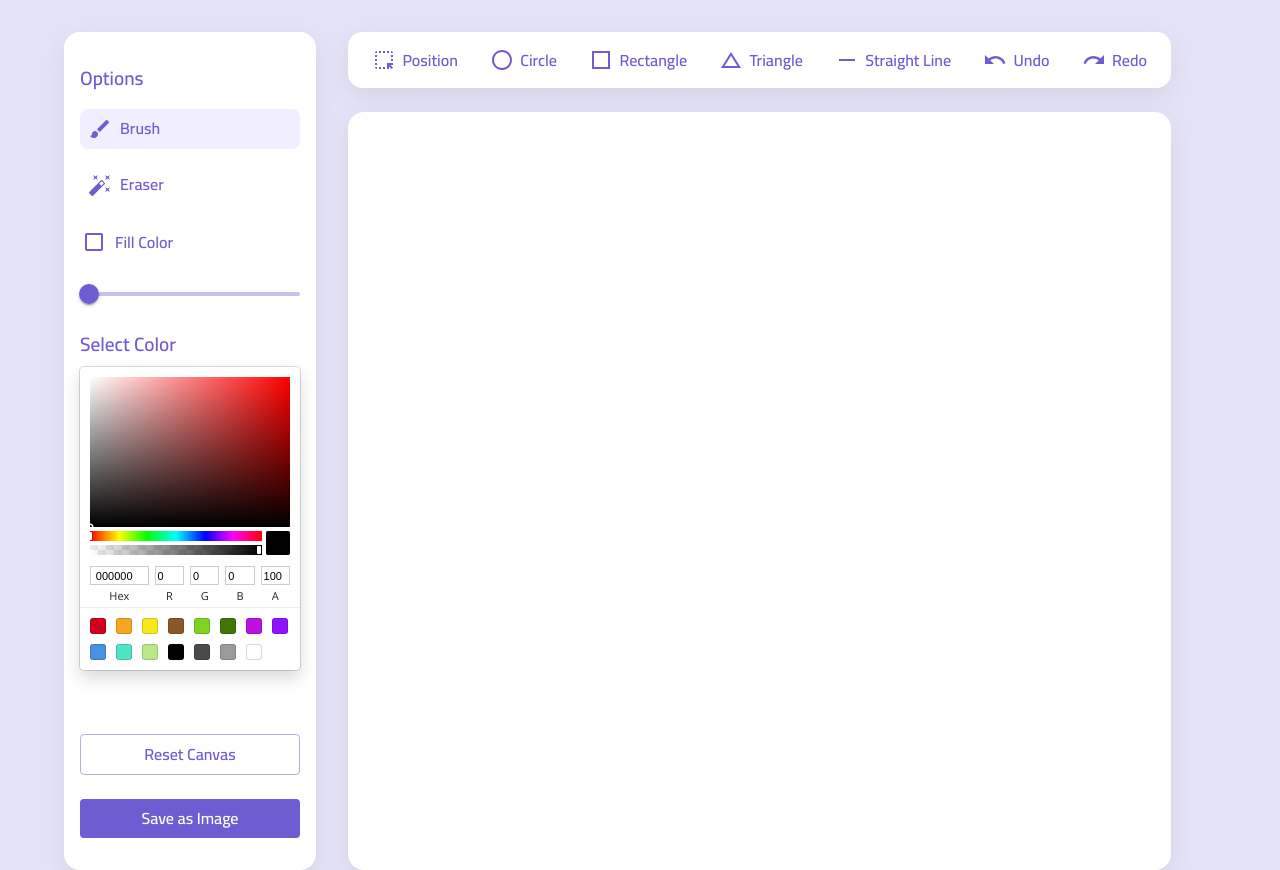
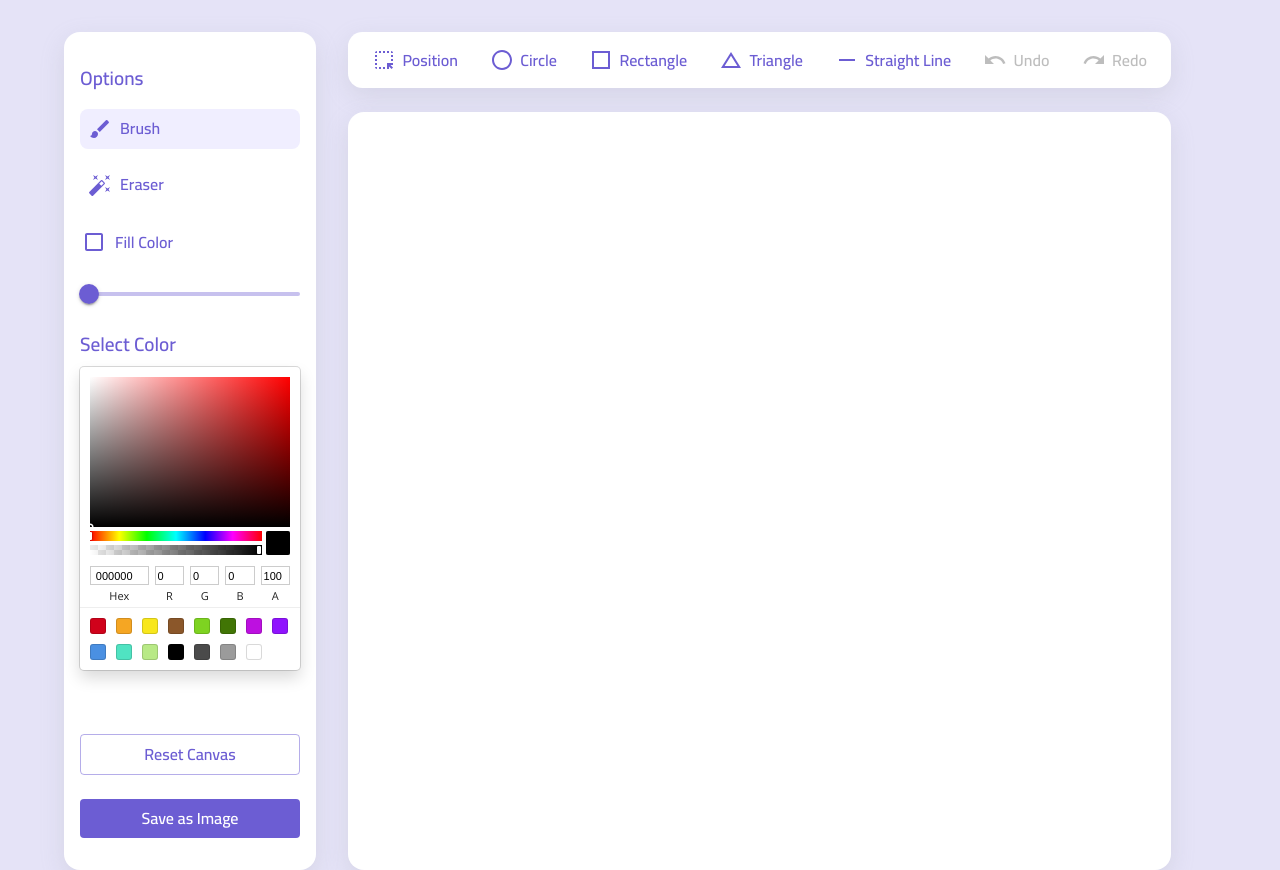
Before and after one commit to kobir1989/drawing-app, a React (Vite) app: page / in a window 1280 px wide. Built offline with nearby package versions, Linux system fonts and the light colour scheme.

Commit message:
feat: add undo and redo feature

```diff
--- a/src/App.jsx
+++ b/src/App.jsx
@@ -1,5 +1,5 @@
 import { Container, Stack } from '@mui/material'
-import { useCallback, useEffect, useState } from 'react'
+import { useCallback, useState } from 'react'
 import { v4 as uuidv4 } from 'uuid'
 import Canvas from './components/Canvas'
 import SideBar from './components/SideBar'
@@ -12,6 +12,8 @@ function App() {
   const [selectedRange, setSelectedRange] = useState(5)
   const [checkedFillColor, setCheckedFillColor] = useState(false)
   const { canvasRef, context } = useCanvasContest()
+  const [undoArray, setUndoArray] = useState([])
+  const [redoArray, setRedoArray] = useState([])
 
   // Handle Selected Color (*color picker)
   const handleSelectedColor = e => {
@@ -63,9 +65,36 @@ function App() {
     }
   }
 
-  useEffect(() => {
-    // setCanvasBackGround()
-  }, [setCanvasBackGround])
+  // handle Undo Drowing
+  const handleUndoDrawing = () => {
+    if (undoArray.length > 0) {
+      const updatedUndoArray = [...undoArray]
+      const lastIndex = updatedUndoArray.pop()
+      setRedoArray(prev => [...prev, lastIndex])
+      setUndoArray(updatedUndoArray)
+
+      // Check if there are still valid items in the updatedUndoArray
+      if (updatedUndoArray.length > 0) {
+        // render the last poped imageData from updatedUndoArray on the canvas
+        const lastImageData = updatedUndoArray[updatedUndoArray.length - 1]
+        context.putImageData(lastImageData, 0, 0)
+      } else {
+        // If the updatedUndoArray is empty, clear the canvas or handle it as needed
+        handleResetCanvas()
+      }
+    }
+  }
+  // handle Redo Drawing
+  const handleRedoDrawing = () => {
+    if (redoArray.length > 0) {
+      const updatedRedoArray = [...redoArray]
+      const lastIndex = updatedRedoArray.pop()
+      setRedoArray([...updatedRedoArray])
+      setUndoArray(prev => [...prev, lastIndex])
+      // render the last poped imageData from updatedRedoArray on the canvas
+      context.putImageData(lastIndex, 0, 0)
+    }
+  }
 
   return (
     <Container
@@ -94,6 +123,10 @@ function App() {
         <ToolBar
           onSelectedTool={handleSelectedTool}
           selectedTool={selectedTool}
+          onUndoDrawing={handleUndoDrawing}
+          onRedoDrawing={handleRedoDrawing}
+          undoLength={undoArray?.length - 1}
+          redoLength={redoArray?.length - 1}
         />
         <Canvas
           selectedRange={selectedRange}
@@ -102,6 +135,8 @@ function App() {
           checkedFillColor={checkedFillColor}
           canvasRef={canvasRef}
           context={context}
+          undoArray={undoArray}
+          setUndoArray={setUndoArray}
         />
       </Stack>
     </Container>
--- a/src/components/Canvas.jsx
+++ b/src/components/Canvas.jsx
@@ -2,12 +2,13 @@
 import { Box } from '@mui/material'
 import PropTypes from 'prop-types'
 import React, { useState } from 'react'
+import { v4 as uuidv4 } from 'uuid'
 
 // Global Variables
 let PREV_MOUSE_X
 let PREV_MOUSE_Y
 let SNAP_SHOT
-
+let CURRENT_SNAP_SHOT
 const Canvas = React.memo(
   ({
     selectedRange,
@@ -15,7 +16,8 @@ const Canvas = React.memo(
     selectedTool,
     checkedFillColor,
     canvasRef,
-    context
+    context,
+    setUndoArray
   }) => {
     const [isDrawing, setIsDrawing] = useState(false)
 
@@ -160,6 +162,14 @@ const Canvas = React.memo(
 
     // Stop Drawing (triggers every on onMouseUp event)
     const stopDrawing = () => {
+      CURRENT_SNAP_SHOT = context.getImageData(
+        0,
+        0,
+        canvasRef.current.width,
+        canvasRef.current.height
+      )
+      CURRENT_SNAP_SHOT.id = uuidv4()
+      setUndoArray(prev => [...prev, CURRENT_SNAP_SHOT])
       setIsDrawing(false)
     }
 
@@ -193,7 +203,8 @@ Canvas.propTypes = {
   selectedTool: PropTypes.string.isRequired,
   checkedFillColor: PropTypes.bool.isRequired,
   canvasRef: PropTypes.object.isRequired,
-  context: PropTypes.object
+  context: PropTypes.object,
+  setUndoArray: PropTypes.func
 }
 
 export default Canvas
--- a/src/components/Toolbar.jsx
+++ b/src/components/Toolbar.jsx
@@ -1,19 +1,37 @@
+import styled from '@emotion/styled'
 import { IconButton, Stack, Typography } from '@mui/material'
 import PropTypes from 'prop-types'
 import Icon from './Icon'
+
+const StyledIconButton = styled(IconButton)(({ theme, bg }) => ({
+  gap: '0.4rem',
+  padding: '5px 8px',
+  borderRadius: '4px',
+  color: theme.palette.primary.main,
+  transition: 'all 0.3s ease-in-out',
+  background: bg === 'true' ? theme.palette.primary.light : 'none',
+  '&:hover': {
+    color: theme.palette.primary.main,
+    transition: 'all 0.3s ease-in-out'
+  }
+}))
 
 const toolbarOptions = [
   { id: 'drag', icon: 'drag', label: 'Position' },
   { id: 'circle', icon: 'circle', label: 'Circle' },
   { id: 'rectangle', icon: 'rectangle', label: 'Rectangle' },
   { id: 'triangle', icon: 'triangle', label: 'Triangle' },
-  { id: 'line', icon: 'line', label: 'Straight Line' },
-
-  { id: 'undo', icon: 'undo', label: 'Undo' },
-  { id: 'redo', icon: 'redo', label: 'Redo' }
+  { id: 'line', icon: 'line', label: 'Straight Line' }
 ]
 
-const ToolBar = ({ onSelectedTool, selectedTool }) => {
+const ToolBar = ({
+  onSelectedTool,
+  selectedTool,
+  onUndoDrawing,
+  onRedoDrawing,
+  undoLength,
+  redoLength
+}) => {
   return (
     <Stack
       direction='row'
@@ -29,35 +47,47 @@ const ToolBar = ({ onSelectedTool, selectedTool }) => {
       })}
     >
       {toolbarOptions.map(opt => (
-        <IconButton
+        <StyledIconButton
           onClick={() => onSelectedTool(opt?.id)}
           key={opt?.id}
           disableRipple
-          sx={theme => ({
-            gap: '0.4rem',
-            padding: '5px 8px',
-            borderRadius: '4px',
-            color: theme.palette.primary.main,
-            transition: 'all 0.3s ease-in-out',
-            background:
-              selectedTool === opt.id ? theme.palette.primary.light : 'none',
-            '&:hover': {
-              color: theme.palette.primary.main,
-              transition: 'all 0.3s ease-in-out'
-            }
-          })}
+          bg={selectedTool === opt?.id ? 'true' : ''}
         >
           <Icon name={opt?.icon} size='1.5rem' />
           <Typography variant='h5'>{opt?.label}</Typography>
-        </IconButton>
+        </StyledIconButton>
       ))}
+      {/* Undo Button */}
+      <StyledIconButton
+        onClick={onUndoDrawing}
+        disableRipple
+        disabled={undoLength < 0}
+        sx={{ '&:hover': { background: '#F0EEFF' } }}
+      >
+        <Icon name='undo' size='1.5rem' />
+        <Typography variant='h5'>Undo</Typography>
+      </StyledIconButton>
+      {/* Redo Button */}
+      <StyledIconButton
+        sx={{ '&:hover': { background: '#F0EEFF' } }}
+        onClick={onRedoDrawing}
+        disableRipple
+        disabled={redoLength < 0}
+      >
+        <Icon name='redo' size='1.5rem' />
+        <Typography variant='h5'>Redo</Typography>
+      </StyledIconButton>
     </Stack>
   )
 }
 
 ToolBar.propTypes = {
   onSelectedTool: PropTypes.func.isRequired,
-  selectedTool: PropTypes.string.isRequired
+  selectedTool: PropTypes.string.isRequired,
+  onUndoDrawing: PropTypes.func.isRequired,
+  onRedoDrawing: PropTypes.func,
+  undoLength: PropTypes.number,
+  redoLength: PropTypes.number
 }
 
 export default ToolBar
```
